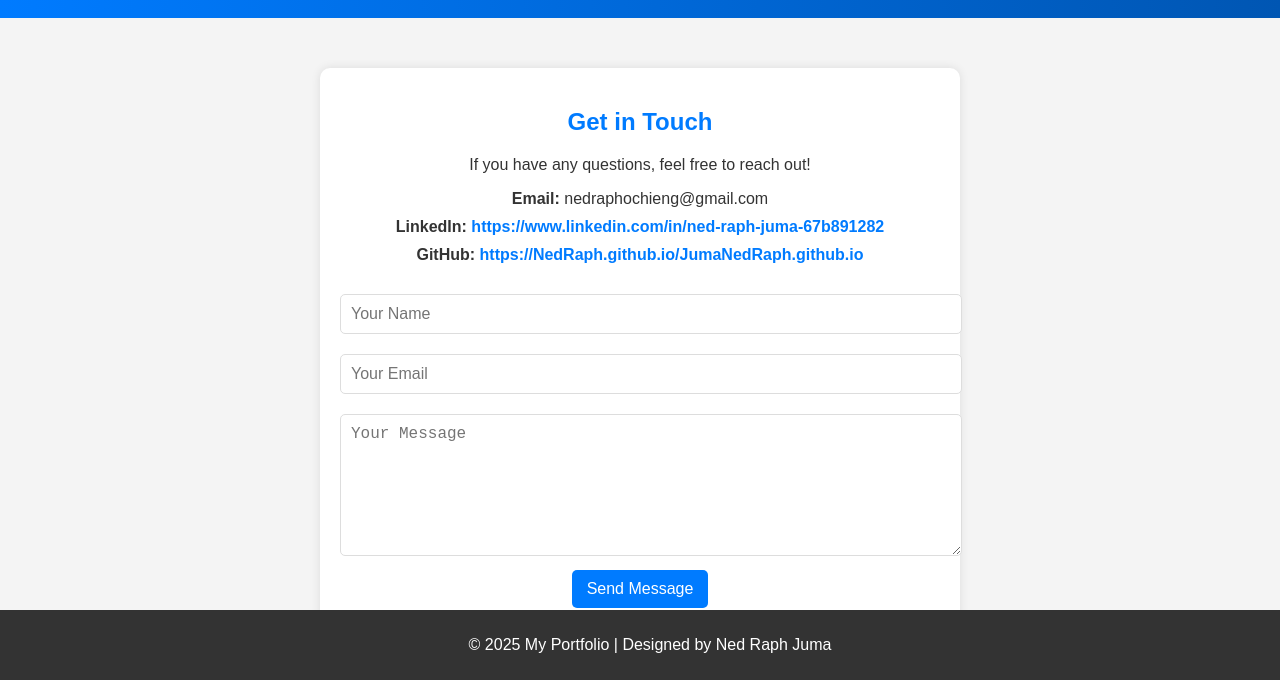
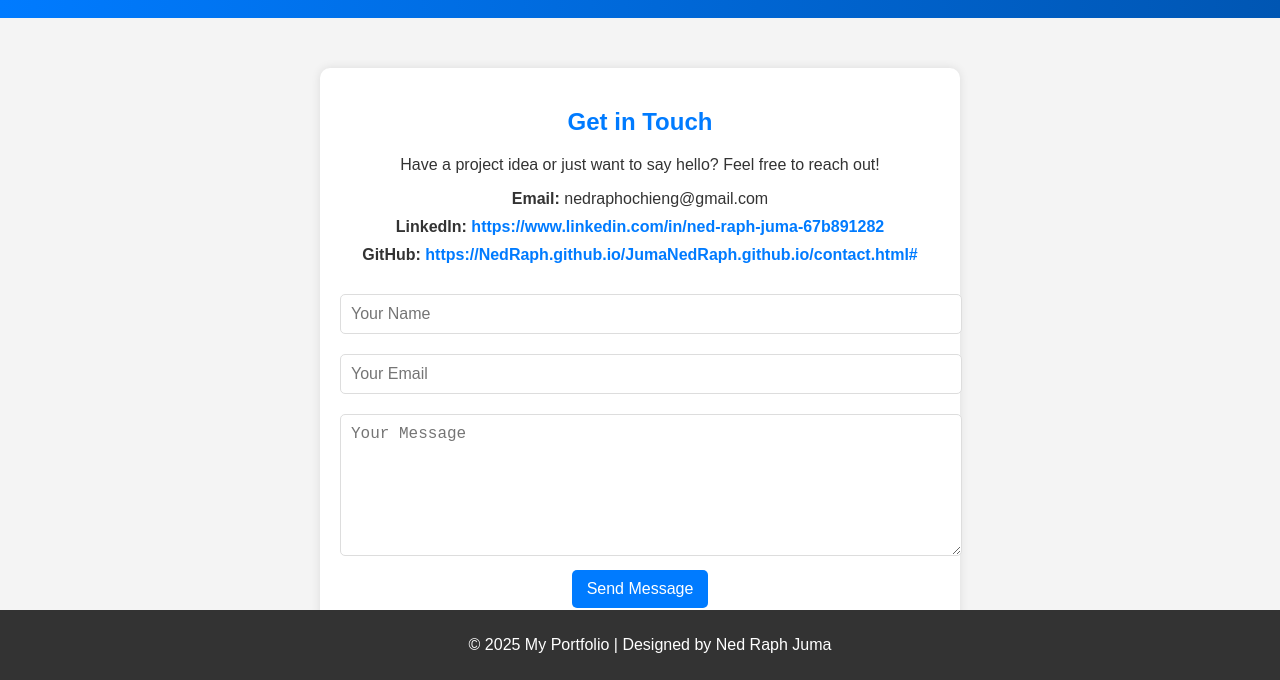
Before and after one commit to NedRaph/JumaNedRaph.github.io, a plain HTML site: page contact.html in a window 1280 px wide. Shown: the part 120-800 px from the top of the page. Drawn offline with Linux system fonts and the light colour scheme.

Commit message:
Update contact.html

```diff
--- a/contact.html
+++ b/contact.html
@@ -19,12 +19,12 @@
 
     <section class="contact-container">
         <h2>Get in Touch</h2>
-        <p>If you have any questions, feel free to reach out!</p>
+        <p>Have a project idea or just want to say hello? Feel free to reach out!</p>
 
         <div class="contact-info">
             <p><strong>Email:</strong> nedraphochieng@gmail.com</p>
             <p><strong>LinkedIn:</strong> <a href="#">https://www.linkedin.com/in/ned-raph-juma-67b891282</a></p>
-            <p><strong>GitHub:</strong> <a href="#">https://NedRaph.github.io/JumaNedRaph.github.io</a></p>
+            <p><strong>GitHub:</strong> <a href="#">https://NedRaph.github.io/JumaNedRaph.github.io/contact.html#</a></p>
         </div>
 
         <form class="contact-form">
```
